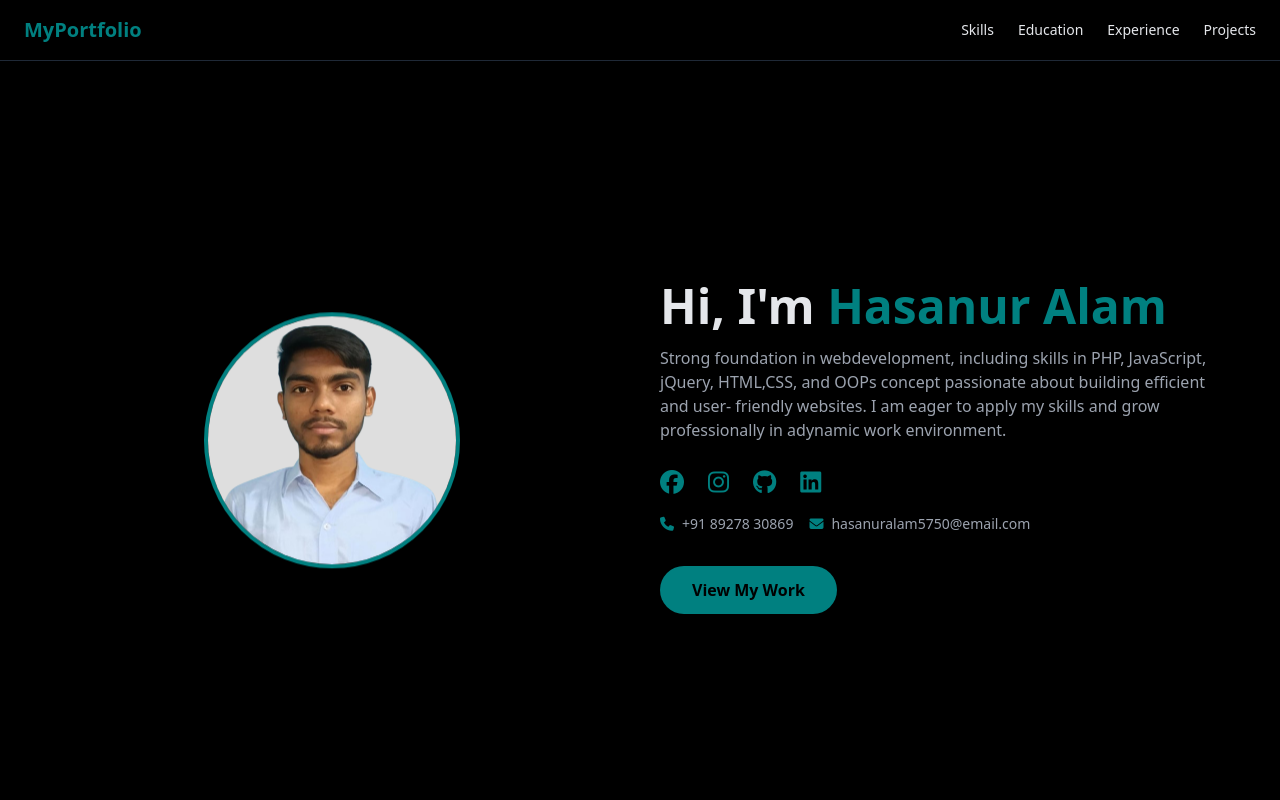
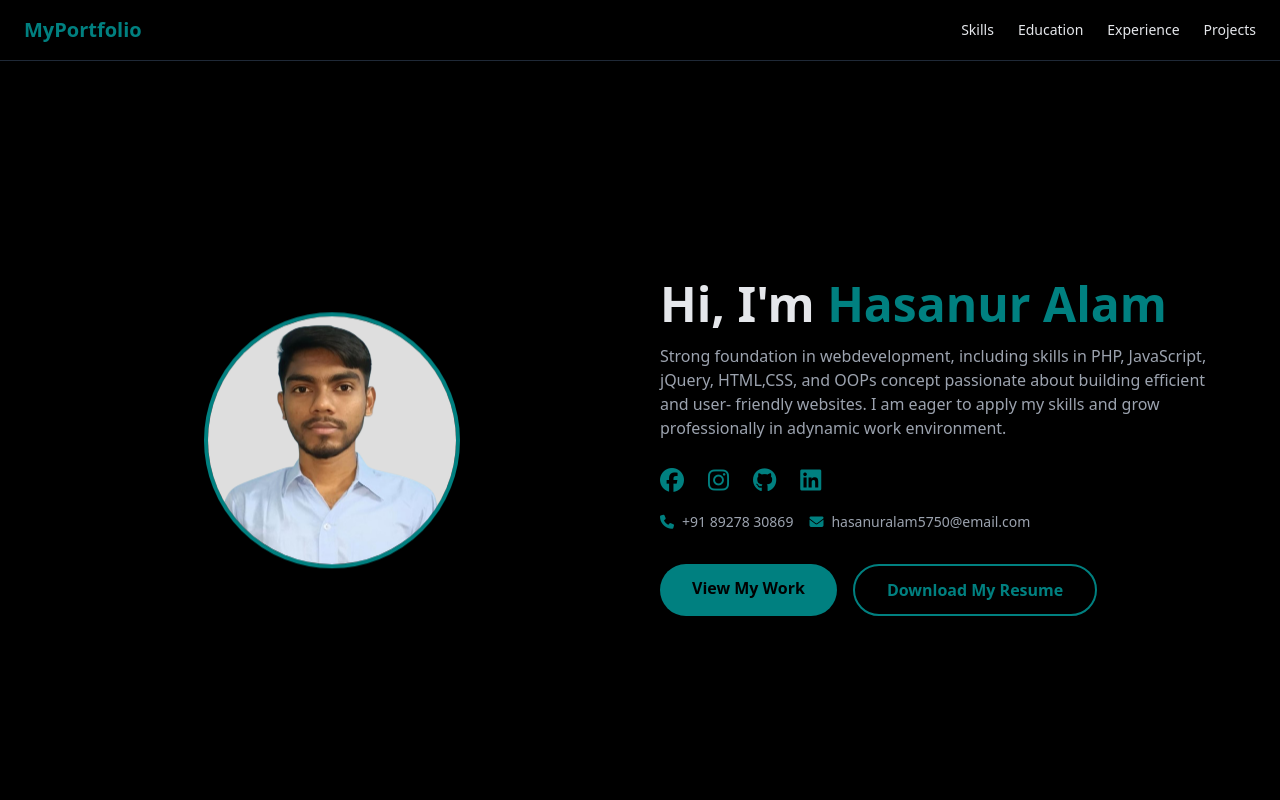
Before and after one commit to hasanuralam1/hasanuralam5750, a plain HTML site: page index.html in a window 1280 px wide. Shown: the top 800 px of the page. Drawn offline with nearby package versions, Linux system fonts and the light colour scheme.

Commit message:
Add files via upload

```diff
--- a/index.html
+++ b/index.html
@@ -93,10 +93,10 @@
   <a href="https://instagram.com/yourprofile" target="_blank" class="text-primary hover:scale-110 transition">
     <i class="fab fa-instagram"></i>
   </a>
-  <a href="https://github.com/yourprofile" target="_blank" class="text-primary hover:scale-110 transition">
+  <a href="https://github.com/hasanuralam1" target="_blank" class="text-primary hover:scale-110 transition">
     <i class="fab fa-github"></i>
   </a>
-  <a href="https://linkedin.com/in/yourprofile" target="_blank" class="text-primary hover:scale-110 transition">
+  <a href="https://linkedin.com/in/hasanur-alam-05207a266" target="_blank" class="text-primary hover:scale-110 transition">
     <i class="fab fa-linkedin"></i>
   </a>
 </div>
@@ -112,7 +112,19 @@
   </div>
 </div>
 
-      <a href="#projects" class="inline-block mt-8 px-8 py-3 bg-primary text-black rounded-full font-semibold">View My Work</a>
+      <div class="flex flex-col sm:flex-row gap-4 mt-8 justify-center md:justify-start">
+  <a href="#projects"
+     class="px-8 py-3 bg-primary text-black rounded-full font-semibold text-center">
+    View My Work
+  </a>
+
+  <a href="assets/hasanur_cv.pdf"
+     download
+     class="px-8 py-3 border-2 border-primary text-primary rounded-full font-semibold text-center hover:bg-primary hover:text-black transition">
+    Download My Resume
+  </a>
+</div>
+
     </div>
   </div>
 </section>
```
